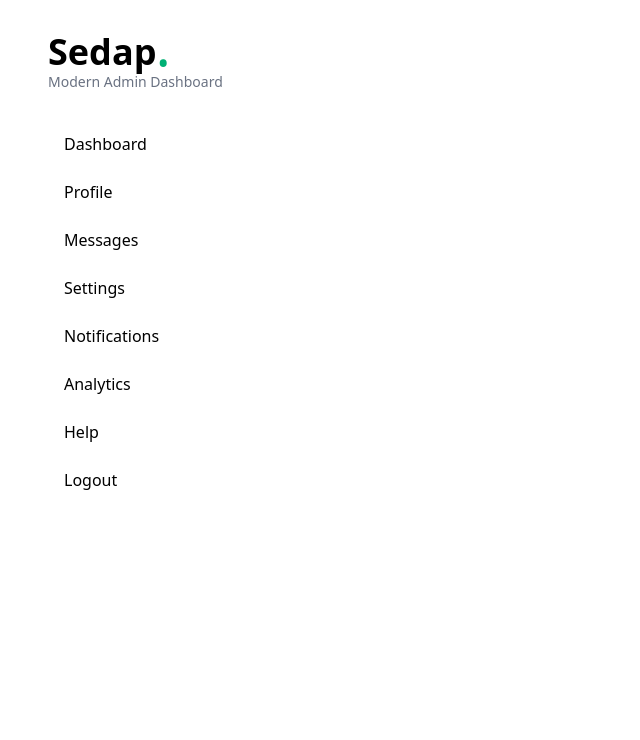
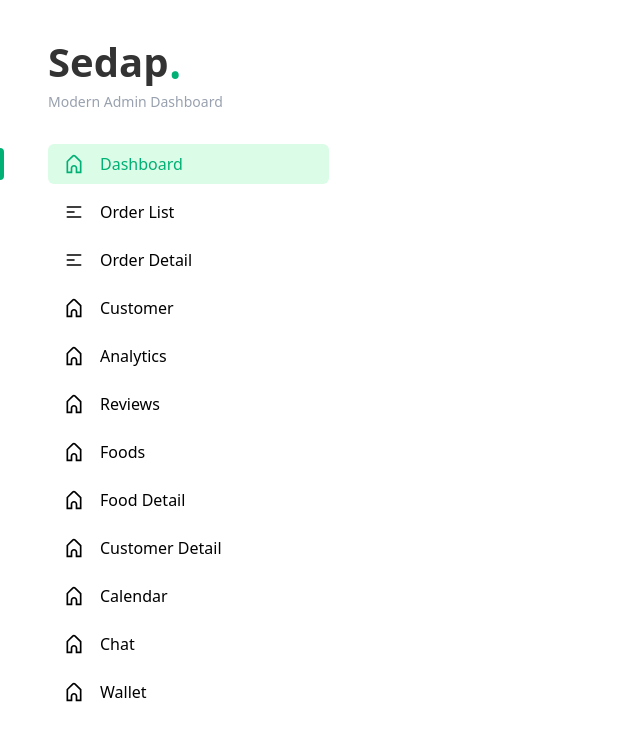
Before and after one commit to berkcantelseren/sedap-admin-dashboard, a Next.js app: page / in a window 1280 px wide. Shown: the top 740 px of the page, without its empty margins (0-640 px from the left). Built offline with nearby package versions, Linux system fonts and the light colour scheme.

Commit message:
added all nav items and added active css

```diff
--- /dev/null
+++ b/app/components/Home/Sidebar/NavItems.js
@@ -0,0 +1,21 @@
+import { CgHome } from "react-icons/cg";
+import { HiOutlineMenuAlt1 } from "react-icons/hi";
+
+export const navItems = [
+  {
+    label: "Dashboard",
+    href: "/dashboard",
+    icon: <CgHome className="text-[#00B074] " />,
+  },
+  { label: "Order List", href: "/profile", icon: <HiOutlineMenuAlt1 /> },
+  { label: "Order Detail", href: "/messages", icon: <HiOutlineMenuAlt1 /> },
+  { label: "Customer", href: "/settings", icon: <CgHome /> },
+  { label: "Analytics", href: "/notifications", icon: <CgHome /> },
+  { label: "Reviews", href: "/analytics", icon: <CgHome /> },
+  { label: "Foods", href: "/help", icon: <CgHome /> },
+  { label: "Food Detail", href: "/logout", icon: <CgHome /> },
+  { label: "Customer Detail", href: "/logout", icon: <CgHome /> },
+  { label: "Calendar", href: "/logout", icon: <CgHome /> },
+  { label: "Chat", href: "/logout", icon: <CgHome /> },
+  { label: "Wallet", href: "/logout", icon: <CgHome /> },
+];
--- a/app/components/Home/Sidebar/Sidebar.js
+++ b/app/components/Home/Sidebar/Sidebar.js
@@ -1,40 +1,59 @@
-import { FaCircle } from "react-icons/fa";
+"use client";
+
+import { navItems } from "./NavItems";
+import { usePathname } from "next/navigation";
 
 export default function Sidebar() {
+  const pathname = usePathname();
+
+  const getActiveClass = (href) => {
+    const isActive =
+      pathname === href || (pathname === "/" && href === "/dashboard");
+    return isActive
+      ? "bg-green-100 text-[#00B074]"
+      : "hover:bg-green-100 hover:text-[#00B074]";
+  };
+
   return (
-    <div className="h-screen w-64 bg-white text-black flex flex-col p-4">
+    <div className="h-screen w-[345px] bg-white text-black flex flex-col p-4">
       {/* Logo */}
       <div className="py-4 ml-8">
-        <h1 className="text-4xl font-bold">
+        <h1 className="text-[2.5rem] font-bold text-[#333333]">
           Sedap
           <span className="text-[#00B074] text-[25px] relative left-[2px] top-[7px]">
             •
           </span>
         </h1>
 
-        <p className="text-sm text-gray-500">Modern Admin Dashboard</p>
+        <p className="text-sm text-gray-400">Modern Admin Dashboard</p>
       </div>
 
       {/* Menu Items */}
       <nav className="flex flex-col gap-2 mt-4 pl-8">
-        {[
-          "Dashboard",
-          "Profile",
-          "Messages",
-          "Settings",
-          "Notifications",
-          "Analytics",
-          "Help",
-          "Logout",
-        ].map((item, index) => (
-          <a
-            key={index}
-            href="#"
-            className="px-4 py-2 hover:bg-gray-700 rounded-md"
-          >
-            {item}
-          </a>
-        ))}
+        {navItems.map((item, index) => {
+          const isActive =
+            pathname === item.href ||
+            (pathname === "/" && item.href === "/dashboard");
+
+          return (
+            <a
+              key={index}
+              href={item.href}
+              className={`relative px-4 py-2 rounded-md transition ${getActiveClass(
+                item.href
+              )}`}
+            >
+              {/* Green indicator */}
+              {isActive && (
+                <span className="absolute left-0 top-1/2 -translate-y-1/2 -translate-x-12 w-1 h-8 bg-[#00B074] rounded-r-md"></span>
+              )}
+              <span className="flex items-center gap-4">
+                <span className="text-xl">{item.icon}</span>
+                {item.label}
+              </span>
+            </a>
+          );
+        })}
       </nav>
     </div>
   );
```
